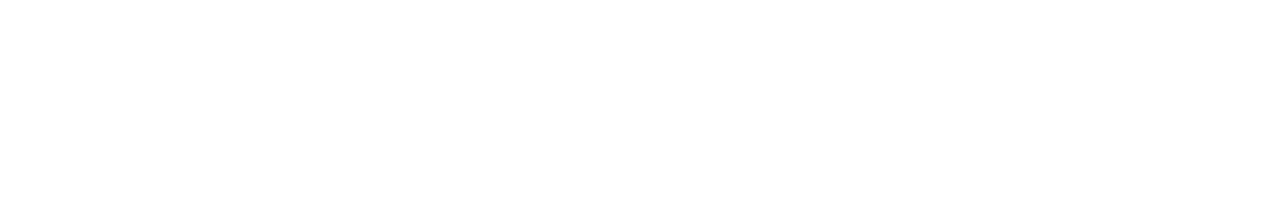
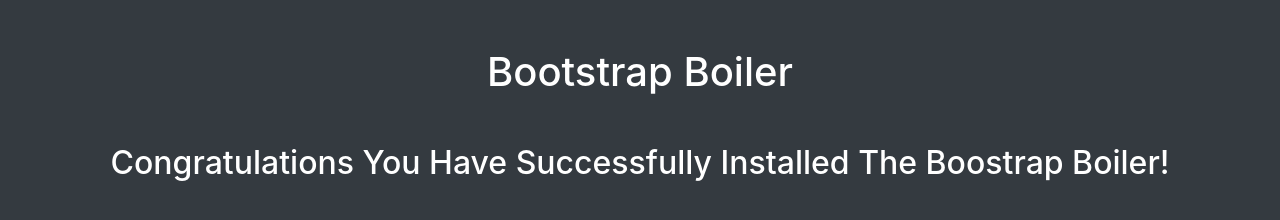
Before and after one commit to RileySeaburg/glozzom-bootstrap-theme, a website: page src/index.html in a window 1280 px wide. Drawn offline with nearby package versions, Linux system fonts and the light colour scheme.

Commit message:
update script and add success message

```diff
--- a/package.json
+++ b/package.json
@@ -4,7 +4,8 @@
   "description": "This is a basic bootstrap 4 boilerplate with font awesome Icons.",
   "main": "gulpfile.js",
   "scripts": {
-    "test": "test"
+    "test": "test",
+    "start": "gulp"
   },
   "repository": {
     "type": "git",
--- a/src/index.html
+++ b/src/index.html
@@ -12,7 +12,13 @@
     <link rel="stylesheet" href="css/bootstrap.css" />
     <link rel="stylesheet" href="css/style.css" />
   </head>
-  <body>
+  <body class="bg-dark">
+    <h1 class="text-center text-capitalize text-white mt-5">
+      Bootstrap Boiler
+    </h1>
+    <h2 class="text-center text-capitalize text-white mt-5">
+      Congratulations you have successfully installed the boostrap boiler!
+    </h2>
     <!-- Optional JavaScript -->
     <!-- jQuery first, then Popper.js, then Bootstrap JS -->
     <script
```
